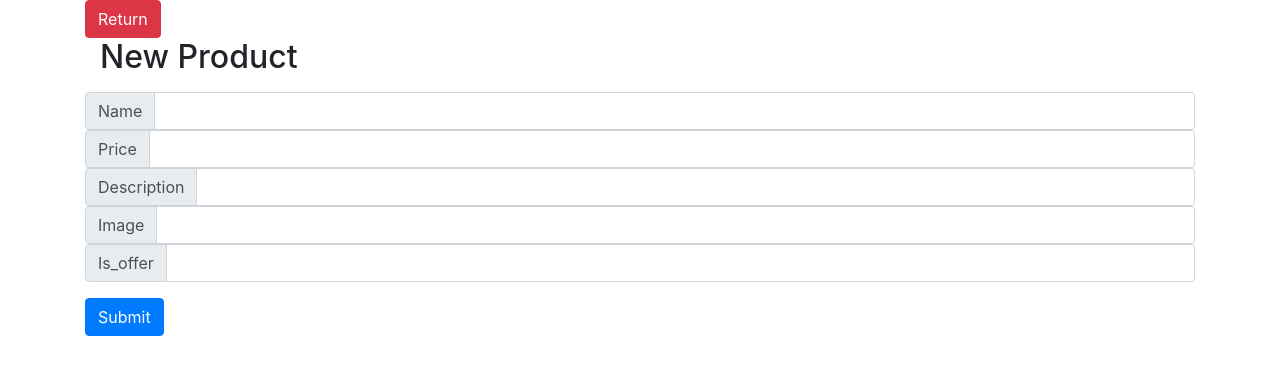
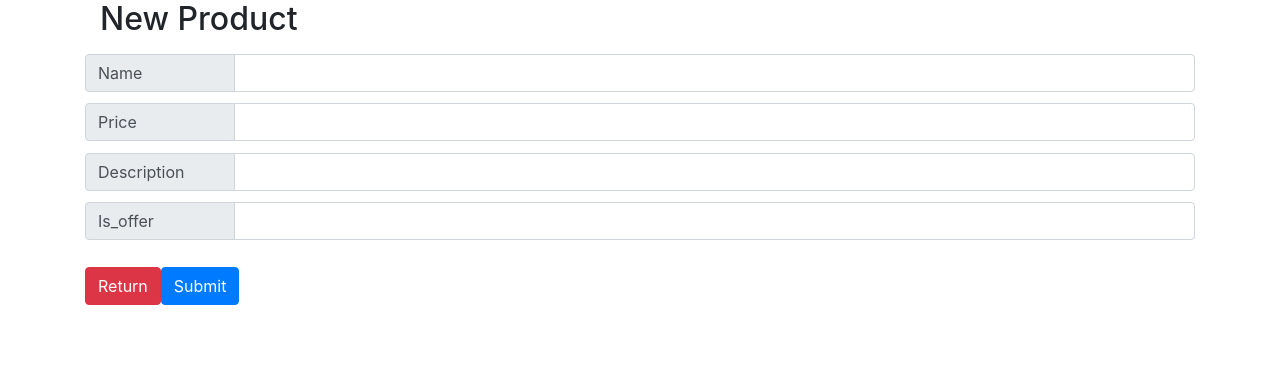
Before and after one commit to Romain857/OberjMerchNuxt, a Nuxt app: page /productCreate in a window 1280 px wide. Shown: the top 374 px of the page. Built offline with nearby package versions, Linux system fonts and the light colour scheme.

Commit message:
delete img

```diff
--- a/assets/style/product.css
+++ b/assets/style/product.css
@@ -0,0 +1,11 @@
+.input{
+    margin-bottom: 1%;
+}
+
+.label{
+    width: 150px;
+}
+
+.champs{
+    width: 50%;
+}
--- a/nuxt.config.js
+++ b/nuxt.config.js
@@ -1,19 +1,4 @@
 module.exports = {
-
-  async headers() {
-    return [
-      {
-        // matching all API routes
-        source: "/api/:path*",
-        headers: [
-          { key: "Access-Control-Allow-Credentials", value: "true" },
-          { key: "Access-Control-Allow-Origin", value: "*" },
-          { key: "Access-Control-Allow-Methods", value: "GET,OPTIONS,PATCH,DELETE,POST,PUT" },
-          { key: "Access-Control-Allow-Headers", value: "X-CSRF-Token, X-Requested-With, Accept, Accept-Version, Content-Length, Content-MD5, Content-Type, Date, X-Api-Version" },
-        ]
-      }
-    ]
-  },
   // Disable server-side rendering: https://go.nuxtjs.dev/ssr-mode
   ssr: false,
 
--- a/pages/productCreate.vue
+++ b/pages/productCreate.vue
@@ -1,66 +1,57 @@
 <template>
   <div class="container">
-  <btnReturn />
         <b-form @submit.prevent="submit">
           <b-container fluid>
             <h2 id="title">New Product</h2>
             <b-row class="my-3">
 
-            <b-input-group >
+            <b-input-group class="input" >
                 <template #prepend>
-                  <b-input-group-text
+                  <b-input-group-text class="label"
                     >Name</b-input-group-text
                   >
                 </template>
                 <b-form-input
+                  class="champs"
                   v-model="name"
                   required
                 ></b-form-input>
               </b-input-group>
 
-              <b-input-group >
+              <b-input-group class="input">
                 <template #prepend>
-                  <b-input-group-text
+                  <b-input-group-text class="label"
                     >Price</b-input-group-text
                   >
                 </template>
                 <b-form-input
+                  class="champs"
                   v-model="price"
                   required
                 ></b-form-input>
               </b-input-group>
 
-              <b-input-group >
+              <b-input-group class="input">
                 <template #prepend>
-                  <b-input-group-text
+                  <b-input-group-text class="label"
                     >Description</b-input-group-text
                   >
                 </template>
                 <b-form-input
+                  class="champs"
                   v-model="description"
                   required
                 ></b-form-input>
               </b-input-group>
 
-              <b-input-group >
+                <b-input-group class="input">
                 <template #prepend>
-                  <b-input-group-text
-                    >Image</b-input-group-text
-                  >
-                </template>
-                <b-form-input
-                  v-model="img"
-                  required
-                ></b-form-input>
-              </b-input-group>
-
-                <b-input-group >
-                <template #prepend>
-                  <b-input-group-text
+                  <b-input-group-text class="label"
                     >Is_offer</b-input-group-text
                   >
                 </template>
                 <b-form-input
+                  class="champs"
                   v-model="is_offer"
                   required
                 ></b-form-input>
@@ -68,6 +59,7 @@
 
             </b-row>
           </b-container>
+          <btnReturn />
           <b-button id="submit" type="submit" variant="primary"
             >Submit</b-button
           >
@@ -83,7 +75,6 @@ export default {
             name:"",
             price:"",
             description:"",
-            img:"",
             is_offer:""
         }
     },
@@ -94,7 +85,6 @@ export default {
           name: this.name,
           price: this.price,
           description: this.description,
-          img: this.img,
           is_offer: this.is_offer
         })
         .then(
--- a/pages/productDetail.vue
+++ b/pages/productDetail.vue
@@ -1,10 +1,6 @@
 <template>
   <div class="container">
-  <btnReturn />
   <h2>Detail Product</h2>
-   <b-button v-on:click="del(product.id)" class="btn btn-danger"
-        >Supprimer
-    </b-button>
     <b-list-group>
         <b-list-group-item>{{product.id}}</b-list-group-item>
         <b-list-group-item>{{product.name}}</b-list-group-item>
@@ -12,6 +8,10 @@
         <b-list-group-item>{{product.description}}</b-list-group-item>
         <b-list-group-item>{{product.is_offer}}</b-list-group-item>
     </b-list-group>
+    <btnReturn />
+    <b-button v-on:click="del(product.id)" class="btn btn-danger"
+        >Supprimer
+    </b-button>
   </div>
 </template>
 
--- a/pages/productEdit.vue
+++ b/pages/productEdit.vue
@@ -1,6 +1,5 @@
 <template>
   <div class="container">
-  <btnReturn />
   <h2>Edit Product {{product.name}}</h2>
   <b-form @submit="up(product.id)" v-bind:key="product.id">
         <b-form-group id="input-group" label="Name" label-for="input">
@@ -30,6 +29,7 @@
                 placeholder="is_offer"
             ></b-form-input>
         </b-form-group>
+        <btnReturn />
         <b-button type="submit" variant="primary">Submit</b-button>
     </b-form>
   </div>
@@ -52,7 +52,6 @@ export default {
           name: this.product.name,
           price: this.product.price,
           description: this.product.description,
-          img: this.product.img,
           is_offer: this.product.is_offer,
         })
         .then(
```
